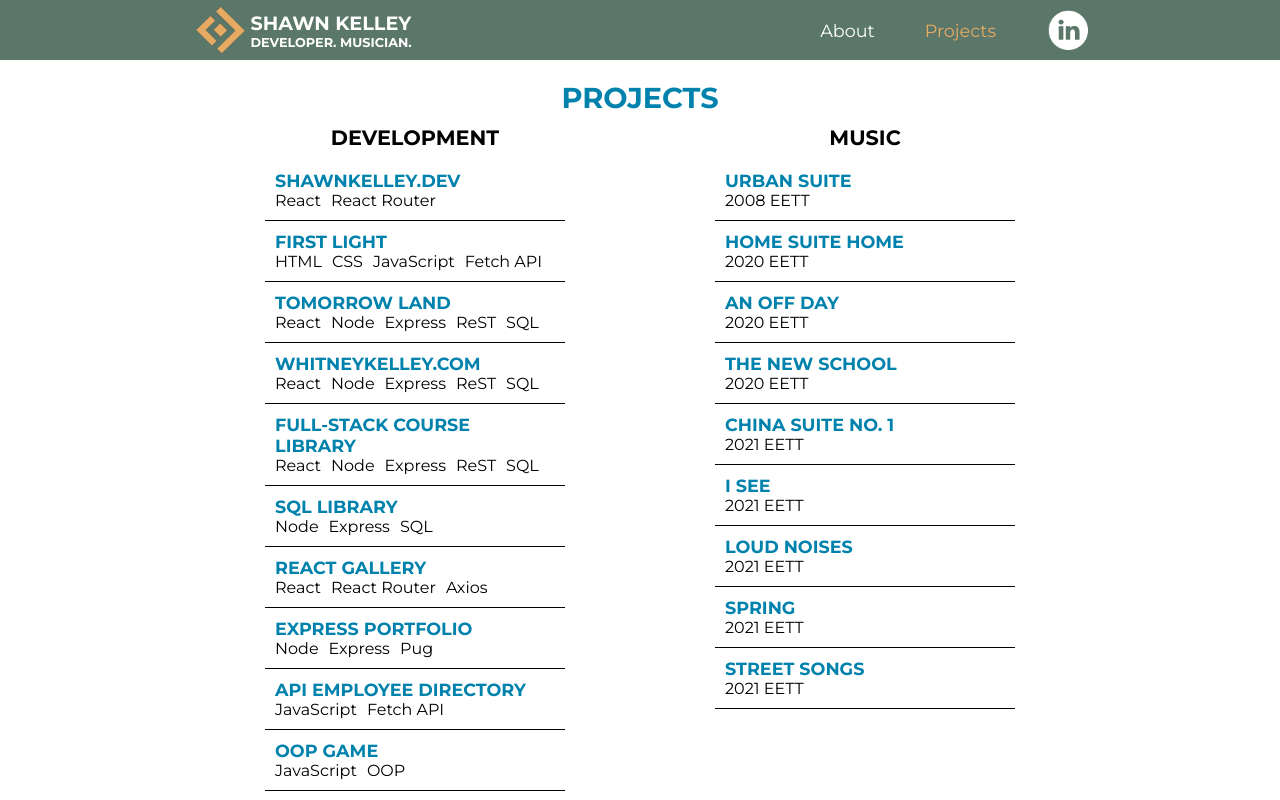
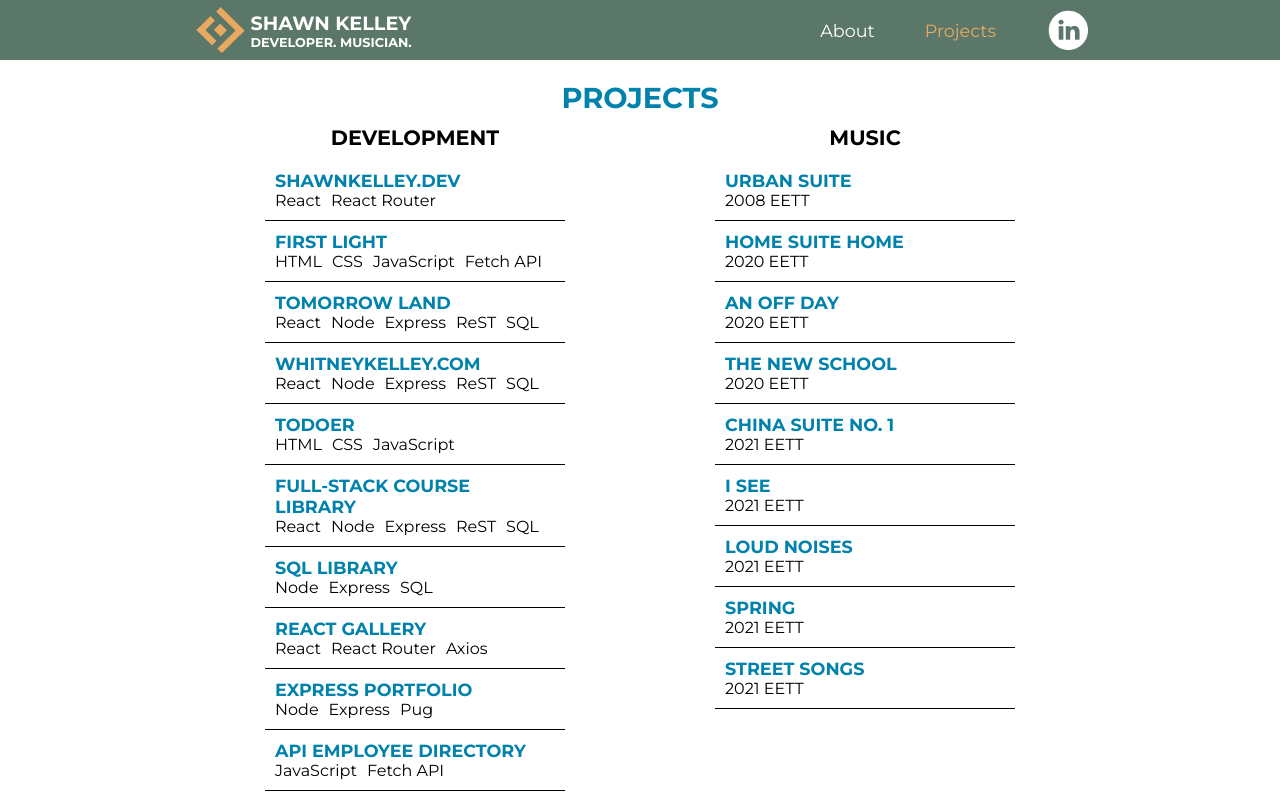
Before and after one commit to shawnkelleydev/sk-ws-react, a React (Create React App) app: page /projects in a window 1280 px wide. Shown: the top 800 px of the page. Built offline with nearby package versions, Linux system fonts and the light colour scheme.

Commit message:
activated todoer

```diff
--- a/src/components/work.js
+++ b/src/components/work.js
@@ -39,15 +39,15 @@ export const projects = [
     live_link: "https://www.whitneykelley.com",
     github_link: "https://github.com/shawnkelleydev/whitneykelley-ws",
   },
-  // {
-  //   year: 2021,
-  //   name: "ToDoer",
-  //   description:
-  //     "ToDoer is an extremely simple vanilla JavaScript task tracker. It was a personal project and uses local storage to save user input between visits.",
-  //   technologies: ["HTML", "CSS", "JavaScript"],
-  //   live_link: "https://shawnkelleydev.github.io/ToDoer/",
-  //   github_link: "https://github.com/shawnkelleydev/ToDoer",
-  // },
+  {
+    year: 2021,
+    name: "ToDoer",
+    description:
+      "ToDoer is an extremely simple vanilla JavaScript task tracker. It was a personal project and uses local storage to save user input between visits.",
+    technologies: ["HTML", "CSS", "JavaScript"],
+    live_link: "https://shawnkelleydev.github.io/ToDoer/",
+    github_link: "https://github.com/shawnkelleydev/ToDoer",
+  },
   {
     year: 2021,
     name: "Full-Stack Course Library",
```
